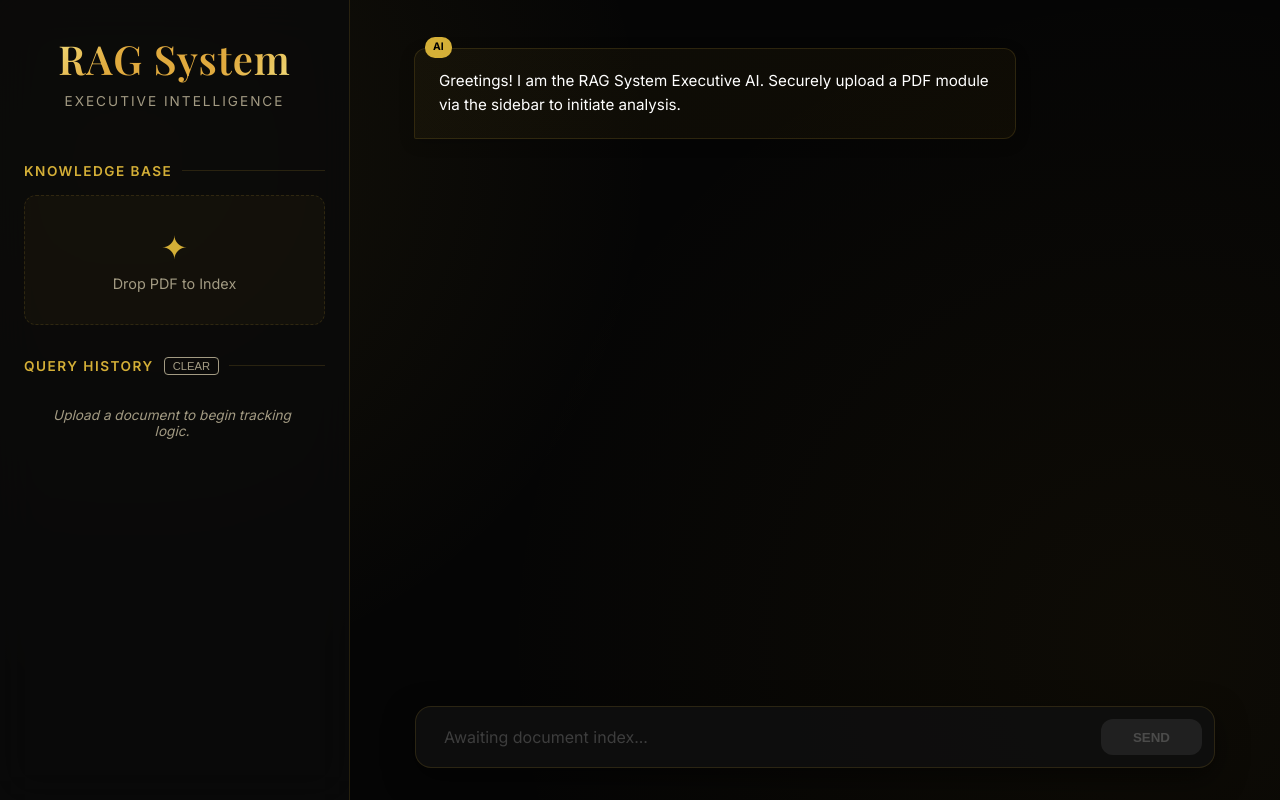
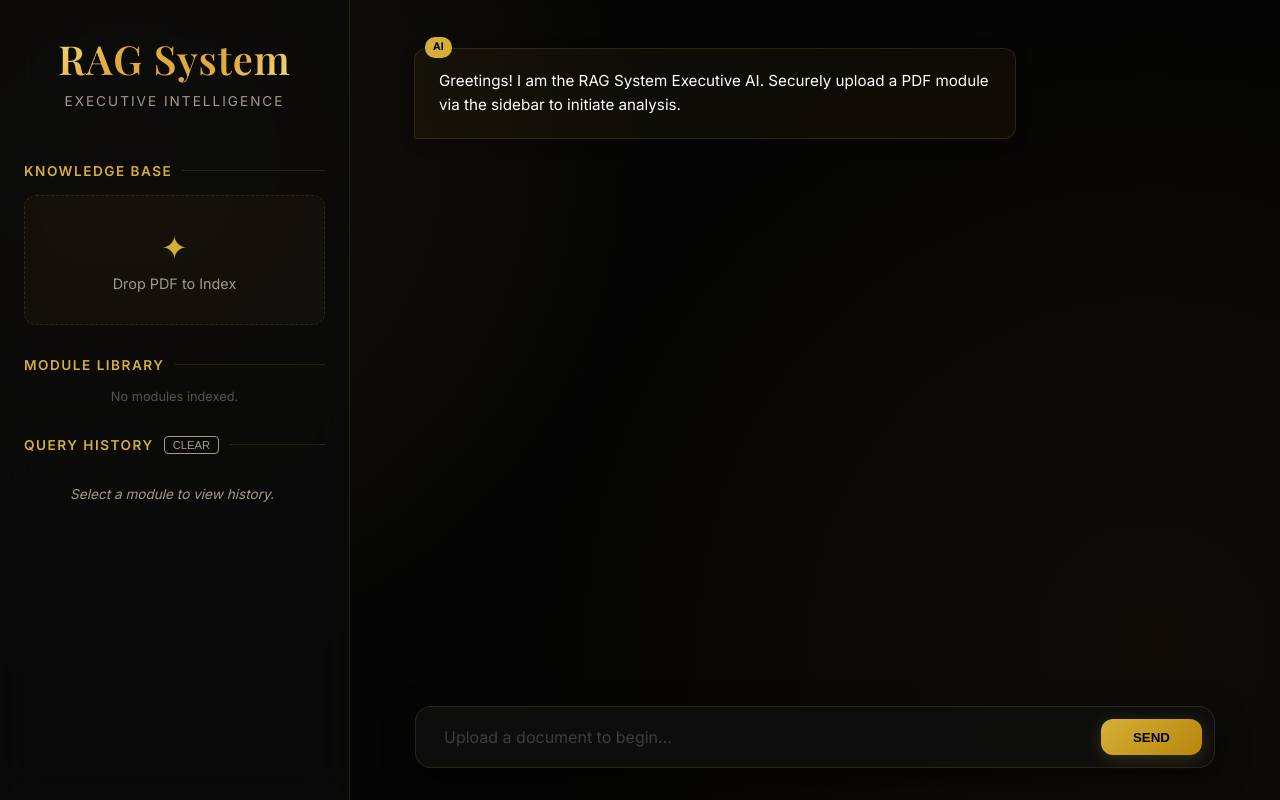
Before and after one commit to kathirm1323-ai/RAG-system, a Flask app: page / in a window 1280 px wide. Run offline with Flask 3, Linux system fonts and the light colour scheme; data that the repository does not hold is empty; some web fonts are replaced.

Commit message:
Implement Multi-Document Knowledge Base with isolated history and library UI

```diff
--- a/app.py
+++ b/app.py
@@ -25,9 +25,6 @@ class SimpleVectorDB:
     def __init__(self):
         self.chunks = []
         self.embeddings = []
-    def reset(self):
-        self.chunks = []
-        self.embeddings = []
     def add_chunks(self, chunks):
         self.chunks = chunks
         self.embeddings = embedding_model.encode(chunks)
@@ -42,7 +39,14 @@ class SimpleVectorDB:
         similarities.sort(key=lambda x: x[0], reverse=True)
         return [chunk for sim, chunk in similarities[:top_k]]
 
-db = SimpleVectorDB()
+class DocumentContext:
+    def __init__(self, filename):
+        self.filename = filename
+        self.db = SimpleVectorDB()
+        self.history = []
+
+# Global Knowledge Base: filename -> DocumentContext
+knowledge_base = {}
 
 def extract_text_from_pdf(pdf_path):
     reader = PdfReader(pdf_path)
@@ -61,11 +65,11 @@ def split_text_into_chunks(text, chunk_size=300, overlap=50):
         chunks.append(chunk)
     return chunks
 
-def generate_answer(query, context):
+def generate_answer(query, context, history):
     context_text = "\n\n---\n\n".join(context)
     # Include past chat history in prompt for better continuity if needed
     history_text = ""
-    for msg in chat_history[-4:]: # include last 2 QA pairs
+    for msg in history[-4:]: # include last 2 QA pairs
         history_text += f"{msg['role'].capitalize()}: {msg['content']}\n"
 
     prompt = f"""You are a helpful assistant. Use ONLY the given Context below to answer the Question.
@@ -92,7 +96,6 @@ def index():
 
 @app.route('/upload', methods=['POST'])
 def upload_file():
-    global chat_history
     if 'file' not in request.files:
         return jsonify({"error": "No file part"}), 400
     file = request.files['file']
@@ -108,61 +111,80 @@ def upload_file():
              return jsonify({"error": "Empty or unreadable PDF"}), 400
 
         chunks = split_text_into_chunks(text)
-        db.reset()
-        db.add_chunks(chunks)
+
+        # Create or update document context
+        if filename not in knowledge_base:
+            knowledge_base[filename] = DocumentContext(filename)
+
+        knowledge_base[filename].db.add_chunks(chunks)
 
         # Clean up memory/disk
         os.remove(filepath)
 
-        chat_history = [] # Reset history on new document
-
-        return jsonify({"message": f"Successfully indexed {len(chunks)} chunks!"})
+        return jsonify({
+            "message": f"Successfully indexed {len(chunks)} chunks in {filename}!",
+            "filename": filename
+        })
 
 @app.route('/ask', methods=['POST'])
 def ask():
     req = request.get_json()
     query = req.get('question')
+    filename = req.get('filename') # Specify which document to query
+
     if not query:
         return jsonify({"error": "No question provided"}), 400
-    if not db.chunks:
-        return jsonify({"error": "Please upload a document first"}), 400
+    if not filename or filename not in knowledge_base:
+        return jsonify({"error": "Please select a document first"}), 400
 
-    relevant_chunks = db.search(query)
-    answer = generate_answer(query, relevant_chunks)
+    ctx = knowledge_base[filename]
+    relevant_chunks = ctx.db.search(query)
+    answer = generate_answer(query, relevant_chunks, ctx.history)
 
-    chat_history.append({"role": "user", "content": query})
-    chat_history.append({"role": "assistant", "content": answer})
+    ctx.history.append({"role": "user", "content": query})
+    ctx.history.append({"role": "assistant", "content": answer})
 
     return jsonify({"answer": answer})
 
 @app.route('/history', methods=['GET'])
 def get_history():
-    return jsonify({"history": chat_history})
+    filename = request.args.get('filename')
+    if not filename or filename not in knowledge_base:
+        return jsonify({"history": []})
+    return jsonify({"history": knowledge_base[filename].history})
 
-@app.route('/delete_history_item/<int:pair_index>', methods=['POST'])
-def delete_history_item(pair_index):
-    global chat_history
-    # Each pair is 2 items: [User Message, Assistant Message]
-    # pair_index 0 is the oldest pair (indices 0, 1)
-    # pair_index 1 is the next pair (indices 2, 3)
+@app.route('/delete_history_item', methods=['POST'])
+def delete_history_item():
+    req = request.get_json()
+    filename = req.get('filename')
+    pair_index = req.get('pair_index')
+
+    if not filename or filename not in knowledge_base:
+        return jsonify({"error": "Invalid document"}), 400
+
+    history = knowledge_base[filename].history
     start_idx = pair_index * 2
-    if start_idx < len(chat_history) - 1:
-        del chat_history[start_idx:start_idx + 2]
+    if start_idx < len(history) - 1:
+        del history[start_idx:start_idx + 2]
         return jsonify({"status": "success"})
     else:
         return jsonify({"error": "Invalid index"}), 400
 
 @app.route('/clear_history', methods=['POST'])
 def clear_history_route():
-    global chat_history
-    chat_history = []
+    req = request.get_json()
+    filename = req.get('filename')
+    if filename and filename in knowledge_base:
+        knowledge_base[filename].history = []
     return jsonify({"status": "success"})
 
 @app.route('/status', methods=['GET'])
 def get_status():
     return jsonify({
-        "ready": bool(db.chunks),
-        "history_count": len(chat_history) // 2
+        "documents": [
+            {"filename": name, "history_count": len(ctx.history) // 2}
+            for name, ctx in knowledge_base.items()
+        ]
     })
 
 if __name__ == '__main__':
--- a/templates/index.html
+++ b/templates/index.html
@@ -210,6 +210,46 @@
             transform: scale(1.1);
         }
 
+        /* Library Section */
+        .library-container {
+            margin-bottom: 2rem;
+            display: flex;
+            flex-direction: column;
+            gap: 0.5rem;
+        }
+
+        .library-item {
+            padding: 0.75rem 1rem;
+            background: rgba(255, 255, 255, 0.02);
+            border: 1px solid var(--glass-border);
+            border-radius: 10px;
+            font-size: 0.85rem;
+            cursor: pointer;
+            transition: all 0.3s ease;
+            display: flex;
+            align-items: center;
+            gap: 10px;
+            color: var(--text-muted);
+        }
+
+        .library-item:hover {
+            background: rgba(212, 175, 55, 0.05);
+            border-color: rgba(212, 175, 55, 0.3);
+            color: white;
+        }
+
+        .library-item.active {
+            background: rgba(212, 175, 55, 0.1);
+            border-color: var(--primary);
+            color: var(--primary);
+            font-weight: 600;
+        }
+
+        .library-item::before {
+            content: "📄";
+            font-size: 0.9rem;
+        }
+
         /* Main Chat Area */
         .main-chat {
             flex: 1;
@@ -393,13 +433,18 @@
         </div>
         <input type="file" id="file-input" accept=".pdf" aria-label="File Upload">
 
+        <div class="section-title">Module Library</div>
+        <div class="library-container" id="library-box">
+            <div style="text-align: center; font-size: 0.8rem; color: var(--text-muted); opacity: 0.5;">No modules indexed.</div>
+        </div>
+
         <div class="section-title" style="justify-content: space-between;">
             <span>Query History</span>
             <button id="clear-btn" style="background: transparent; color: #a39b83; border: 1px solid #a39b83; border-radius: 4px; padding: 2px 8px; cursor: pointer; font-size: 0.7rem; transition: all 0.2s;">CLEAR</button>
         </div>
         <div class="history-container" id="history-box">
             <div class="history-item" style="text-align: center; border: none; background: transparent;">
-                <em>Upload a document to begin tracking logic.</em>
+                <em>Select a module to view history.</em>
             </div>
         </div>
     </aside>
@@ -411,8 +456,8 @@
         </div>
 
         <div class="input-group">
-            <input type="text" id="query-input" placeholder="Awaiting document index..." autocomplete="off" disabled>
-            <button class="send-btn" id="send-btn" disabled>SEND</button>
+            <input type="text" id="query-input" placeholder="Upload a document to begin..." autocomplete="off">
+            <button class="send-btn" id="send-btn">SEND</button>
         </div>
     </main>
 
@@ -430,9 +475,11 @@
         const sendBtn = document.getElementById('send-btn');
         const toast = document.getElementById('toast');
         const historyBox = document.getElementById('history-box');
+        const libraryBox = document.getElementById('library-box');
 
         let isReady = false;
         let interactionCount = 0;
+        let activeFilename = null;
 
         // UI Helpers
         function showToast(msg, isError=false) {
@@ -491,14 +538,19 @@
 
         async function deleteHistoryItem(pairIndex, element) {
             if (!confirm("Remove this entry from history?")) return;
+            if (!activeFilename) return;
 
             try {
-                const response = await fetch(`/delete_history_item/${pairIndex}`, { method: 'POST' });
+                const response = await fetch(`/delete_history_item`, {
+                    method: 'POST',
+                    headers: {'Content-Type': 'application/json'},
+                    body: JSON.stringify({ filename: activeFilename, pair_index: pairIndex })
+                });
                 if (response.ok) {
                     element.style.opacity = '0';
                     element.style.transform = 'translateX(-20px)';
                     setTimeout(() => {
-                         fetchHistory(); // Re-fetch to sync indices
+                         fetchHistory(activeFilename); // Re-fetch to sync indices
                         showToast("Entry removed.");
                     }, 300);
                 } else {
@@ -509,16 +561,16 @@
             }
         }
 
-        async function fetchHistory() {
+        async function fetchHistory(filename) {
+             if (!filename) return;
              try {
-                 const response = await fetch('/history');
+                 const response = await fetch(`/history?filename=${encodeURIComponent(filename)}`);
                  const data = await response.json();
                  if(data.history) {
                      historyBox.innerHTML = '';
-                     chatBox.innerHTML = '<div class="message msg-ai">History buffer synchronized. Ready for cross-reference.</div>';
+                     chatBox.innerHTML = `<div class="message msg-ai">Historical buffer for [${filename}] synchronized.</div>`;
 
                      interactionCount = 0;
-                     // Data history is flat: [U0, A0, U1, A1, ...]
                      for(let i=0; i<data.history.length; i+=2) {
                          if(data.history[i] && data.history[i+1]) {
                              const pairIndex = interactionCount++;
@@ -526,14 +578,12 @@
                              const aiText = data.history[i+1].content;
 
                              appendHistoryItem(userText, aiText, pairIndex);
-                             // Append to main chat with unique ID for the pair (ID on user message)
                              appendMessage('user', userText, `msg-pair-${pairIndex}`);
                              appendMessage('ai', aiText);
                          }
                      }
                      if (data.history.length === 0) {
-                         historyBox.innerHTML = '<div class="history-item" style="text-align: center; border: none; background: transparent;"><em>Upload a document to begin tracking logic.</em></div>';
-                         chatBox.innerHTML = '<div class="message msg-ai">Greetings! I am the RAG System Executive AI. Securely upload a PDF module via the sidebar to initiate analysis.</div>';
+                         historyBox.innerHTML = '<div class="history-item" style="text-align: center; border: none; background: transparent;"><em>History tracking started for this module.</em></div>';
                      } else {
                          setTimeout(() => chatBox.scrollTop = chatBox.scrollHeight, 100);
                      }
@@ -541,6 +591,46 @@
              } catch(e) {
                  console.log("History fetch failed", e);
              }
+        }
+
+        async function updateLibrary() {
+            try {
+                const response = await fetch('/status');
+                const data = await response.json();
+                if (data.documents && data.documents.length > 0) {
+                    libraryBox.innerHTML = '';
+                    data.documents.forEach(doc => {
+                        const div = document.createElement('div');
+                        div.className = `library-item ${doc.filename === activeFilename ? 'active' : ''}`;
+                        div.textContent = doc.filename;
+                        div.onclick = () => selectModule(doc.filename);
+                        libraryBox.appendChild(div);
+                    });
+
+                    // Auto-select first if none active
+                    if (!activeFilename) {
+                        selectModule(data.documents[0].filename);
+                    }
+                }
+            } catch (e) {
+                console.log("Library update failed", e);
+            }
+        }
+
+        function selectModule(filename) {
+            activeFilename = filename;
+            isReady = true;
+            queryInput.disabled = false;
+            sendBtn.disabled = false;
+            queryInput.placeholder = `Querying: ${filename}...`;
+
+            // Update UI active state
+            Array.from(libraryBox.children).forEach(child => {
+                child.classList.toggle('active', child.textContent === filename);
+            });
+
+            fetchHistory(filename);
+            showToast(`Switched to module: ${filename}`);
         }
 
         // Upload Logic
@@ -574,13 +664,9 @@
                 if(response.ok) {
                     showToast(data.message);
                     isReady = true;
-                    queryInput.disabled = false;
-                    sendBtn.disabled = false;
-                    queryInput.placeholder = "Enter your query...";
-                    queryInput.focus();
-                    chatBox.innerHTML = ''; // Clear chat on new file
-                    historyBox.innerHTML = '<div class="history-item" style="text-align: center; border: none; background: transparent;"><em>History tracking started.</em></div>';
-                    appendMessage('ai', `Document **${file.name}** successfully indexed. Ready for analysis.`);
+                    activeFilename = data.filename;
+                    updateLibrary();
+                    selectModule(data.filename);
                 } else {
                     showToast(data.error || "Upload failed", true);
                 }
@@ -595,9 +681,15 @@
 
         // Chat Logic
         async function sendMessage() {
-            if(!isReady) return;
             const text = queryInput.value.trim();
             if(!text) return;
+
+            if(!activeFilename) {
+                appendMessage('user', text);
+                queryInput.value = '';
+                appendMessage('ai', "I am ready to assist, but I need a knowledge base to work from. **Please upload a PDF** or **select an existing module** from the library on the left to begin our analysis.");
+                return;
+            }
 
             // Use and increment global counter immediately to prevent race conditions
             const pairIndex = interactionCount++;
@@ -617,7 +709,10 @@
                 const response = await fetch('/ask', {
                     method: 'POST',
                     headers: {'Content-Type': 'application/json'},
-                    body: JSON.stringify({question: text})
+                    body: JSON.stringify({
+                        question: text,
+                        filename: activeFilename
+                    })
                 });
                 const data = await response.json();
 
@@ -645,9 +740,14 @@
         const clearBtn = document.getElementById('clear-btn');
         if (clearBtn) {
             clearBtn.addEventListener('click', async () => {
+                if (!activeFilename) return;
                 try {
-                    await fetch('/clear_history', { method: 'POST' });
-                    historyBox.innerHTML = '<div class="history-item" style="text-align: center; border: none; background: transparent;"><em>History cleared.</em></div>';
+                    await fetch('/clear_history', {
+                        method: 'POST',
+                        headers: {'Content-Type': 'application/json'},
+                        body: JSON.stringify({ filename: activeFilename })
+                    });
+                    historyBox.innerHTML = '<div class="history-item" style="text-align: center; border: none; background: transparent;"><em>History cleared for this module.</em></div>';
                     interactionCount = 0; // Reset counter
                     showToast("History cleared successfully!");
                 } catch(e) {
@@ -659,18 +759,9 @@
         // Initialize history and check server status
         window.addEventListener('load', async () => {
             try {
-                const response = await fetch('/status');
-                const data = await response.json();
-                if (data.ready) {
-                    isReady = true;
-                    queryInput.disabled = false;
-                    sendBtn.disabled = false;
-                    queryInput.placeholder = "Enter your query...";
-                }
-                fetchHistory(); // Fetch after setting isReady
+                await updateLibrary();
             } catch (e) {
                 console.log("Status check failed", e);
-                fetchHistory();
             }
         });
 
```
Also changed, not shown: index.html (+96 -10 lines).
